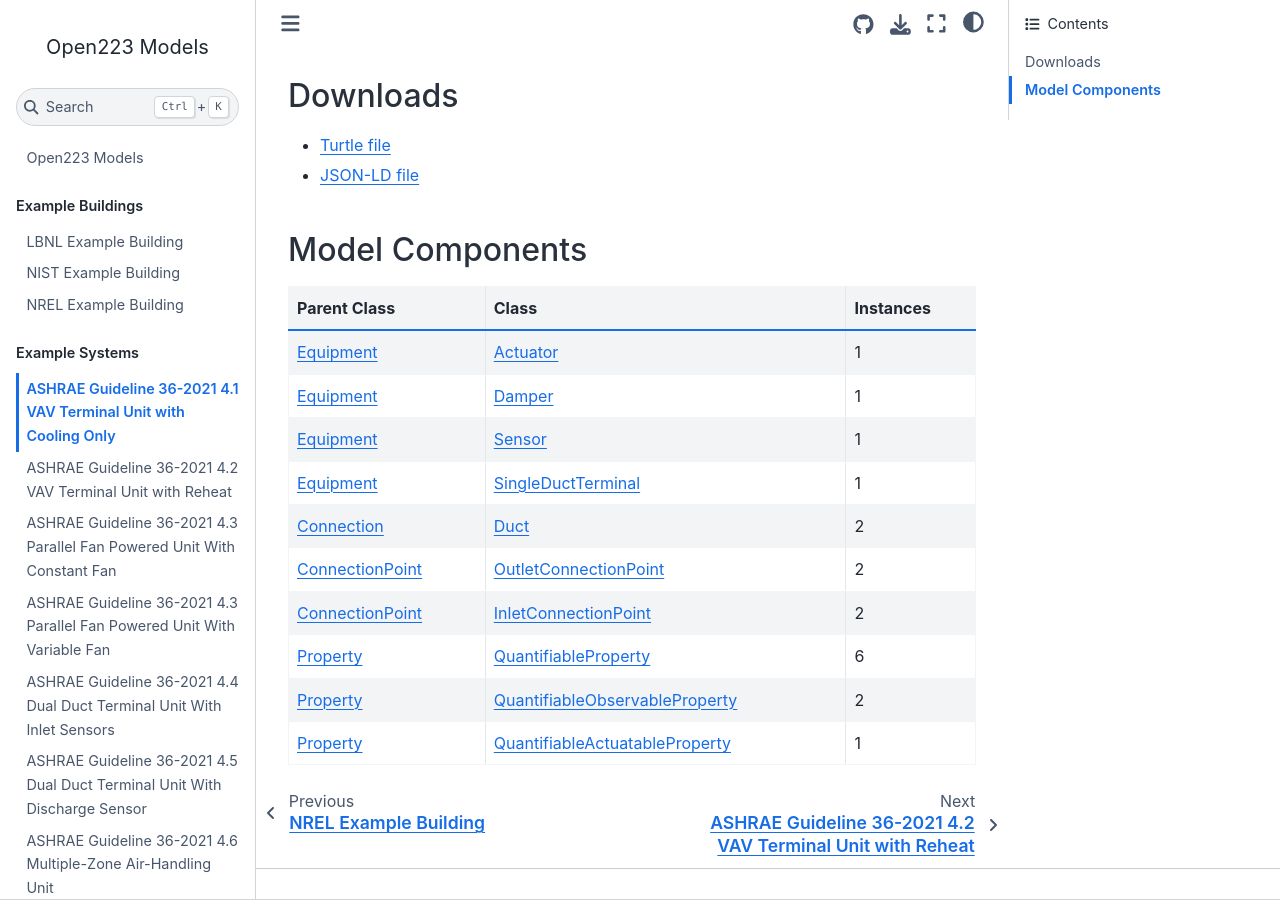
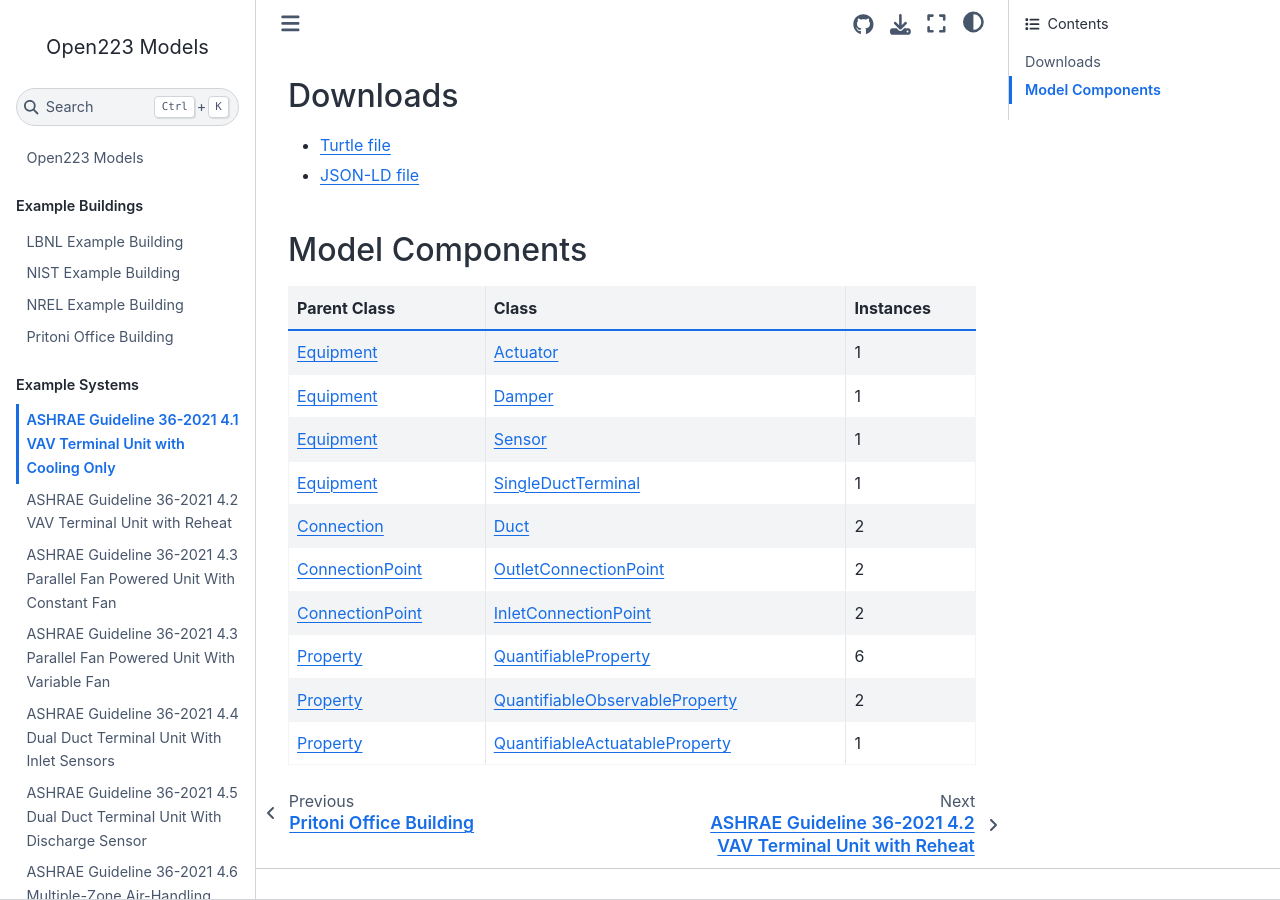
Before and after one commit to open223/models.open223.info, a Jupyter Book: the page built from examples/guideline36-2021-4.1.md, in a window 1280 px wide and 900 px high, scrolled down 614 px. Built offline with Jupyter Book 1.0.4 settings and Sphinx 7.4.7 and the Sphinx Book theme 1.1.4, drawn with Linux system fonts in a browser that asks for light colours; pages that are not in the unit, such as notebooks, are missing from menus; some of the changed lines change nothing that is shown.

Commit message:
Updated the toc file for Pritoni

```diff
--- a/_toc.yml
+++ b/_toc.yml
@@ -11,6 +11,7 @@ parts:
   - file: examples/nist-example.md
   - file: examples/NREL-example.md
   - file: examples/pnnl-example1.md
+  - file: examples/pd-sr-mp-pritoni.md
 - caption: Example Systems
   chapters:
   - file: examples/guideline36-2021-4.1.md
```
